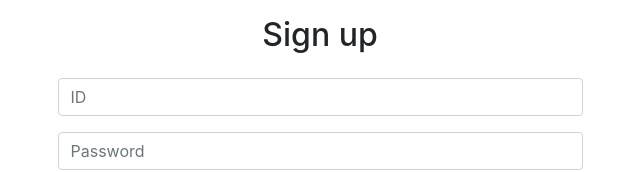
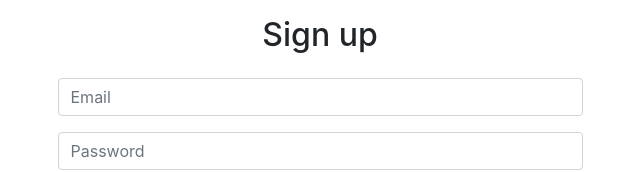
Before and after one commit to akitxxx/tasker, a Next.js app in the folder frontend/: page /sign-up in a window 1280 px wide. Shown: the top 172 px of the page, without its empty margins (320-960 px from the left). Built offline with nearby package versions, Linux system fonts and the light colour scheme.

Commit message:
Fix wairning

```diff
--- a/frontend/pages/sign-up/index.jsx
+++ b/frontend/pages/sign-up/index.jsx
@@ -20,9 +20,9 @@ const SignUpPage = (props) => {
     const uri = '/api/sign-up'
     try {
       const res = await axios.post(uri, params)
-      // alert(res)
+      alert(res)
     } catch(e) {
-      // alert('error')
+      alert(e)
     }
   }
 
@@ -37,13 +37,13 @@ const SignUpPage = (props) => {
         <Col>
           <Form className='col-md-6 offset-md-3 col-sm-8 offset-sm-2 col-xs-8 offset-xs-2'>
             <Form.Group>
-              <Form.Control onChange={handleChange} onKeyDown={handleKeyPress} type='text' name='id' placeholder='ID' />
+              <Form.Control onChange={handleChange} onKeyDown={handleKeyPress} type='text' name='email' placeholder='Email' autoComplete='off' />
             </Form.Group>
             <Form.Group>
-              <Form.Control onChange={handleChange} onKeyDown={handleKeyPress} type='password' name='password' placeholder='Password' />
+              <Form.Control onChange={handleChange} onKeyDown={handleKeyPress} type='password' name='password' placeholder='Password' autoComplete='off' />
             </Form.Group>
             <Form.Group>
-              <Form.Control onChange={handleChange} onKeyDown={handleKeyPress} type='password' name='confirmPassword' placeholder='Confirm password' />
+              <Form.Control onChange={handleChange} onKeyDown={handleKeyPress} type='password' name='confirmPassword' placeholder='Confirm password' autoComplete='off' />
             </Form.Group>
             <div className='text-center'>
               <Button onClick={submit} className='w-100'>Sign up</Button>
```
